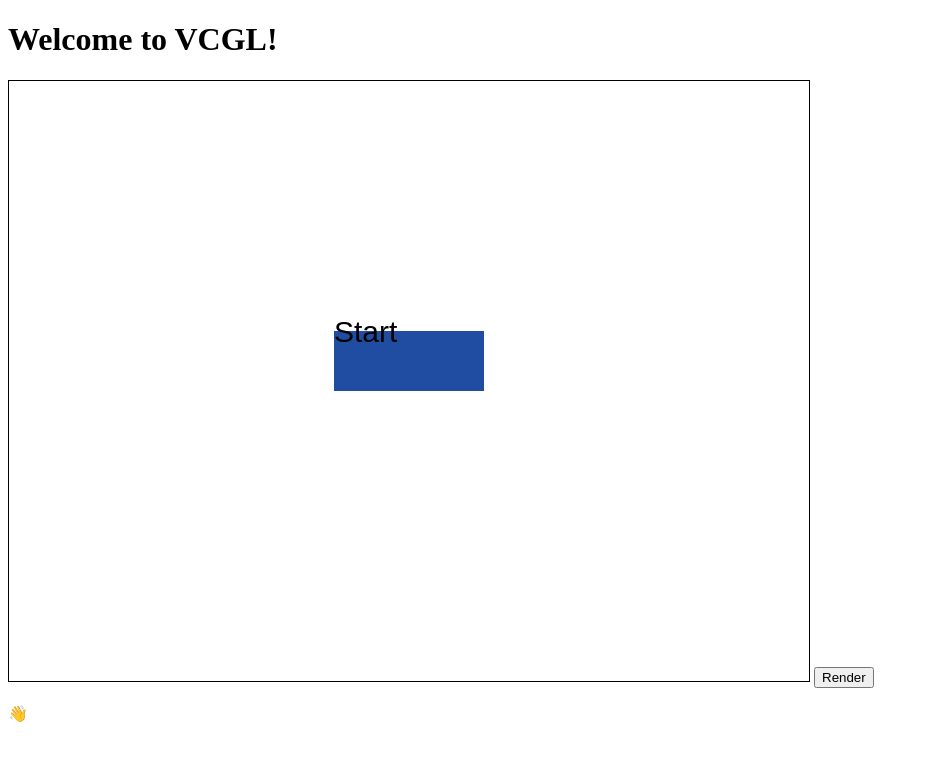
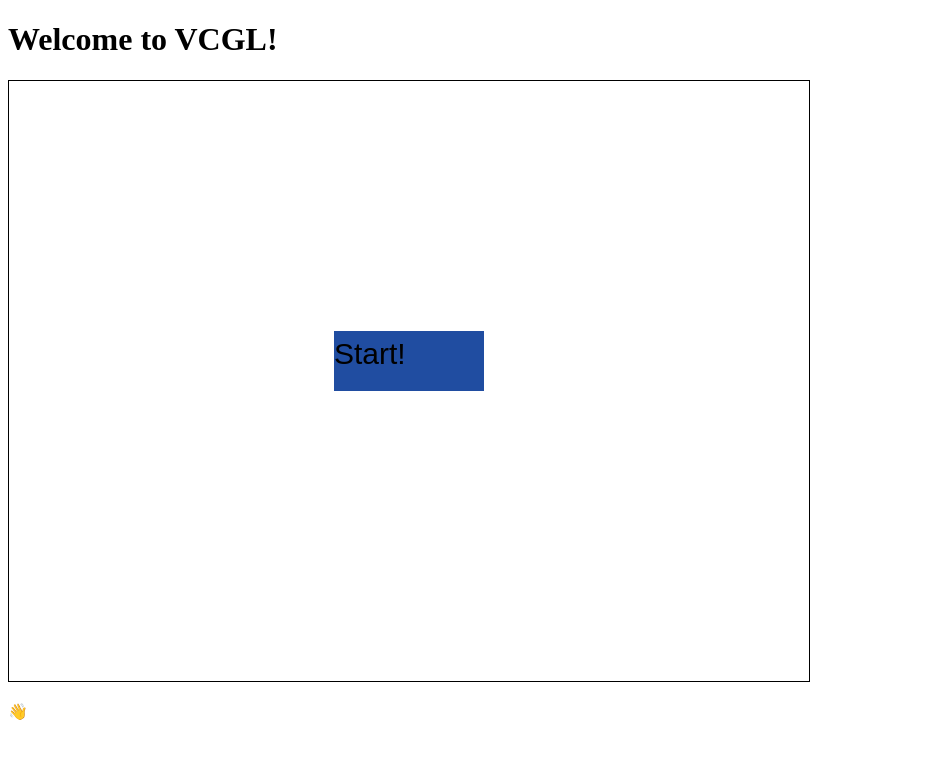
Before and after one commit to artmouse155/visual-card-game-language, a website with bundled scripts: page src/public/index.html in a window 1280 px wide. Shown: the whole page, without its empty margins (0-929 px from the left). Built offline with nearby package versions, Linux system fonts and the light colour scheme.

Commit message:
Fixed label bug
Now a label will only schedule a resize if its actual text field changes

```diff
--- a/src/public/demos/blackjack.ts
+++ b/src/public/demos/blackjack.ts
@@ -4,7 +4,6 @@ import { Card, SuitCard, Joker } from "../logic/card.js"; // ts extension gone
 import { Deck } from "../logic/deck.js"; // ts extension gone
 import { Tuple, Stack } from "../logic/tuple.js"; // ts extension gone
 import { Game } from "../logic/game.js"; // ts extension gone
-import { Label } from "../visuals/nodes/label.js"; // ts extension gone
 
 export class Blackjack extends Game {
   /*
@@ -12,7 +11,7 @@ export class Blackjack extends Game {
     You can press "hit" to hit or "stay" to stay.
     */
   play() {
-    const startButton = this.addButton(325, 250, "Start");
+    const startButton = this.addButton(325, 250, "Start!");
     startButton.bindClick(() => {
       const deck = new Deck(Orders.DEFAULT, 2);
       const stack = new Stack(deck.getCards());
@@ -27,8 +26,8 @@ export class Blackjack extends Game {
       this.addLabel(300, 50, "Blackjack");
       startButton.hide();
     });
-    this.bindButton("render", () => {
-      this.renderer.render();
-    });
+    // this.bindButton("render", () => {
+    //   this.renderer.render();
+    // });
   }
 }
--- a/src/public/index.html
+++ b/src/public/index.html
@@ -14,7 +14,6 @@
       height="600"
       style="border: 1px solid #000000"
     ></canvas>
-    <button id="render">Render</button>
     <p>👋</p>
   </body>
 </html>
--- a/src/public/visuals/nodes/label.ts
+++ b/src/public/visuals/nodes/label.ts
@@ -5,8 +5,10 @@ export class Label extends CanvasItem {
   _text: string = "";
 
   set text(value: string) {
+    if (this._text != value) {
+      this.scheduleResize = true;
+    }
     this._text = value;
-    this.scheduleResize = true;
   }
 
   get text() {
@@ -22,16 +24,18 @@ export class Label extends CanvasItem {
   }
 
   _draw(ctx: CanvasRenderingContext2D): void {
+    ctx.fillStyle = "black";
+    ctx.font = "30px Arial";
+
     if (this.scheduleResize) {
       const metrics = ctx.measureText(this.text);
+
       this.size.x = metrics.width;
       this.size.y =
         metrics.fontBoundingBoxAscent + metrics.fontBoundingBoxDescent;
       this.scheduleResize = false;
     }
 
-    ctx.fillStyle = "black";
-    ctx.font = "30px Arial";
     // ctx.strokeRect(
     //   this.globalPosition.x,
     //   this.globalPosition.y,
```
